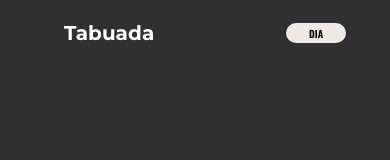
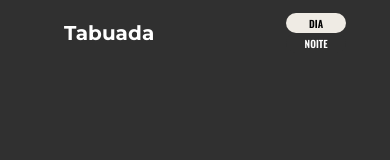
Before and after one commit to Pedro-Augusto-dev/tabuada_project2, a plain HTML site: page index.html in a window 390 px wide. Shown: the top 160 px of the page. Drawn offline with nearby package versions, Linux system fonts and the light colour scheme.

Commit message:
Add files via upload

```diff
--- a/style.css
+++ b/style.css
@@ -118,13 +118,14 @@ cursor: pointer;
 
     }  .btnNight{
 
-    display: none;
-    position: relative;
-    left: -60px;
-    height: 20px;
-    font-size: 10px;
-    width: 60px;
-    padding-bottom: 2.5px;
+        display: flex;
+        position: relative;
+        left: 20px;
+        height: 20px;
+        font-size: 10px;
+        width: 60px;
+        padding: 2px;
+        padding-bottom: 2.5px;
 
 
     }
```
